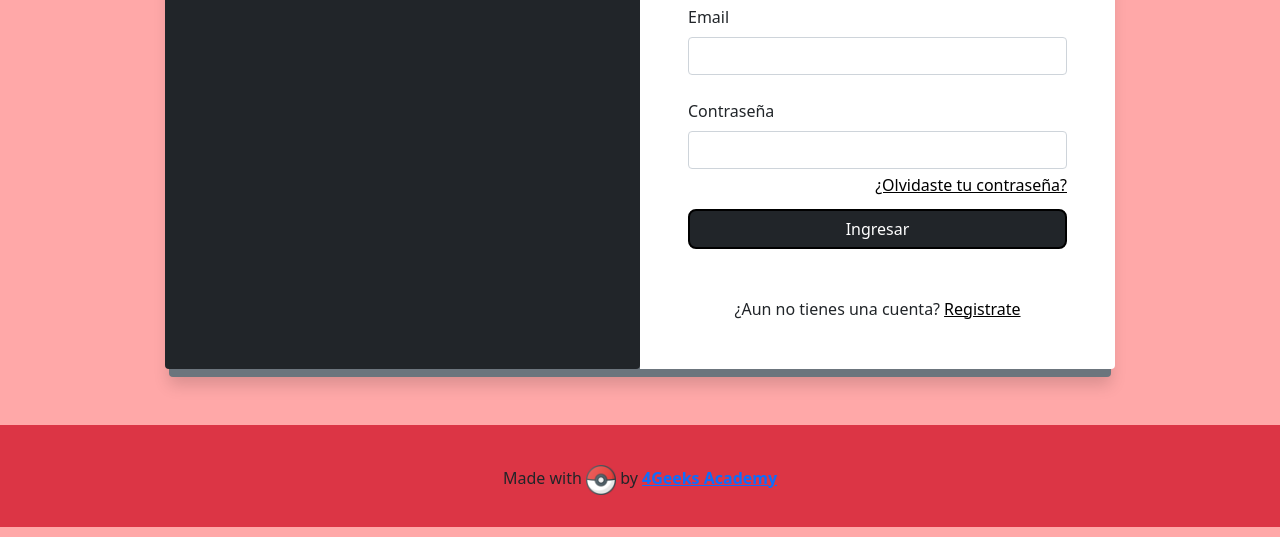
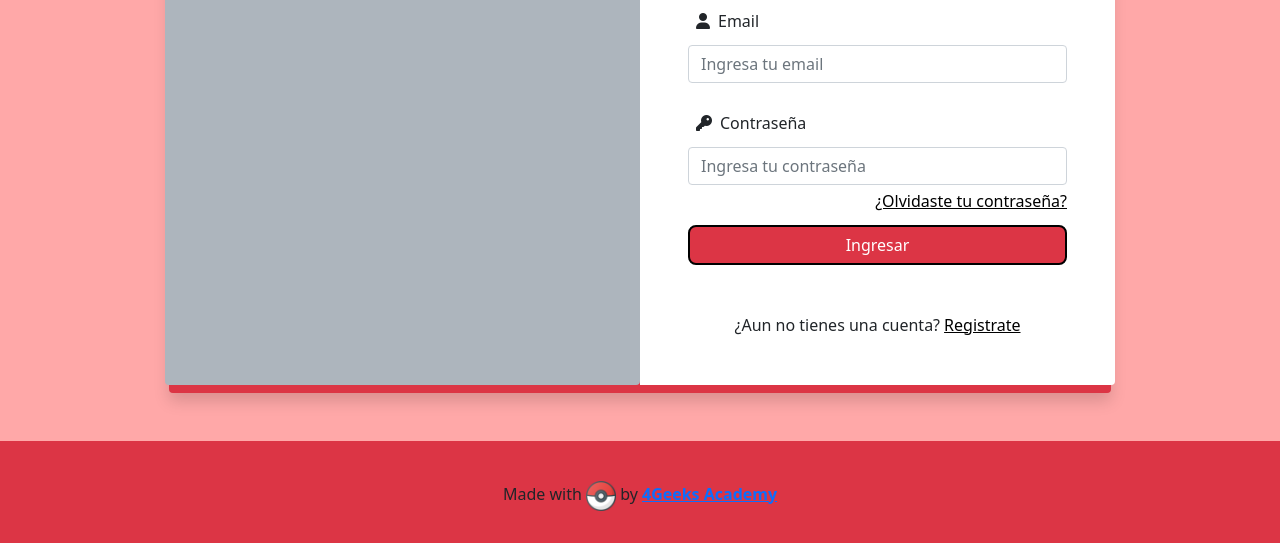
Before and after one commit to Delfin656/Pokemon-, a React app: page /login in a window 1280 px wide. Shown: the part 263-806 px from the top of the page. Built offline with nearby package versions, Linux system fonts and the light colour scheme; some packages are replaced by stand-ins of ours; no server answers.

Commit message:
registration and login forms update

```diff
--- a/src/front/js/pages/login.js
+++ b/src/front/js/pages/login.js
@@ -2,7 +2,6 @@ import React, { useState, useEffect, useContext } from "react";
 import { Link, useNavigate } from "react-router-dom";
 import Swal from "sweetalert2";
 import { Context } from "../store/appContext";
-
 
 export const Login = (props) => {
   const { store, actions } = useContext(Context);
@@ -20,7 +19,7 @@ export const Login = (props) => {
       title: "¡Bienvenido!",
       text: "Inicio de sesión exitoso",
       icon: "success",
-      confirmButtonColor: "#1b1b1b",
+      confirmButtonColor: "#dc3545",
     });
   };
 
@@ -36,9 +35,12 @@ export const Login = (props) => {
 
   return (
     <div className="container-fluid">
-      <div className="container p-2 w-75 bg-secondary mt-3 mb-3 rounded shadow">
+      <div className="container p-2 w-75 bg-danger mt-3 mb-3 rounded shadow">
         <div className="row align-items-stretch">
-          <div className="bg-login col bg-dark d-none d-lg-block col-ms-5 col-lg-5 col-xl-6 rounded"></div>
+          <div
+            className="bg-login col d-none d-lg-block col-ms-5 col-lg-5 col-xl-6 rounded"
+            style={{ background: "#adb5bd" }}
+          ></div>
           <div className="col bg-white p-5 rounded-end">
             <h2
               className="fw-bold text-center py-2"
@@ -66,11 +68,13 @@ export const Login = (props) => {
               <form action="#" onSubmit={handleSubmit}>
                 <div className="mb-4">
                   <label htmlFor="inputEmail4" className="form-label">
+                    <i class="fa-solid fa-user m-2"></i>
                     Email
                   </label>
                   <input
                     type="email"
                     className="form-control"
+                    placeholder="Ingresa tu email"
                     id="inputEmail4"
                     aria-describedby="emailHelp"
                     value={email}
@@ -85,11 +89,13 @@ export const Login = (props) => {
                 </div>
                 <div className="mb-1">
                   <label htmlFor="inputPassword4" className="form-label">
+                    <i class="fa-solid fa-key m-2"></i>
                     Contraseña
                   </label>
                   <input
                     type="password"
                     className="form-control"
+                    placeholder="Ingresa tu contraseña"
                     id="inputPassword4"
                     value={password}
                     onChange={(event) => {
@@ -119,7 +125,7 @@ export const Login = (props) => {
                 <div className="d-grid">
                   <button
                     type="submit"
-                    className="btn btn-dark"
+                    className="btn btn-danger"
                     onClick={async (event) => {
                       showAlert(event.target.value);
 
@@ -154,9 +160,9 @@ export const Login = (props) => {
 
             <div className="col  text-center mt-5">
               ¿Aun no tienes una cuenta?
-              <a href="#" style={{ color: "black" }} className="ms-1">
+              <Link to="/registro" style={{ color: "black" }} className="ms-1">
                 Registrate
-              </a>
+              </Link>
             </div>
           </div>
         </div>
--- a/src/front/js/pages/registro.js
+++ b/src/front/js/pages/registro.js
@@ -51,15 +51,15 @@ export const Registro = (props) => {
       title: "¡Felicitaciones!",
       text: "Te has registrado con éxito",
       icon: "success",
-      confirmButtonColor: "#1b1b1b",
+      confirmButtonColor: "#dc3545",
     });
   };
 
   return (
     <div className="container-fluid">
-      <div className="container p-2 w-75 bg-secondary mt-3 mb-3 rounded shadow">
+      <div className="container p-2 w-75 bg-danger mt-3 mb-3 rounded shadow">
         <div className="row align-items-stretch">
-          <div className="bg-registro col bg-dark d-none d-lg-block col-ms-5 col-lg-5 col-xl-6 rounded">
+          <div className="bg-registro col bg-secondary d-none d-lg-block col-ms-5 col-lg-5 col-xl-6 rounded">
             <img
               className="img-registro mt-5"
               src={""}
@@ -224,7 +224,7 @@ export const Registro = (props) => {
                 </div>
                 <button
                   type="submit"
-                  className="btn btn-dark m-2"
+                  className="btn btn-danger m-2"
                   onClick={async (event) => {
                     showAlert(event.target.value);
                   }}
--- a/template.html
+++ b/template.html
@@ -15,23 +15,14 @@
       rel="stylesheet"
       href="https://cdnjs.cloudflare.com/ajax/libs/font-awesome/6.1.2/css/all.min.css"
     />
+  </head>
+  <body class="h-100" style="background: #ffa8a8">
+    <div id="app" class="h-100"></div>
 
-
-
-
-  </head>
-  <body class="h-100">
-    <div id="app" class="h-100" style="background: #ffa8a8"></div>
-
-
-
-
-
-
-
-
-
-    <script src="https://kit.fontawesome.com/7ee829e717.js" crossorigin="anonymous"></script>
+    <script
+      src="https://kit.fontawesome.com/7ee829e717.js"
+      crossorigin="anonymous"
+    ></script>
     <script
       src="https://cdn.jsdelivr.net/npm/@popperjs/core@2.10.2/dist/umd/popper.min.js"
       integrity="sha384-7+zCNj/IqJ95wo16oMtfsKbZ9ccEh31eOz1HGyDuCQ6wgnyJNSYdrPa03rtR1zdB"
```
